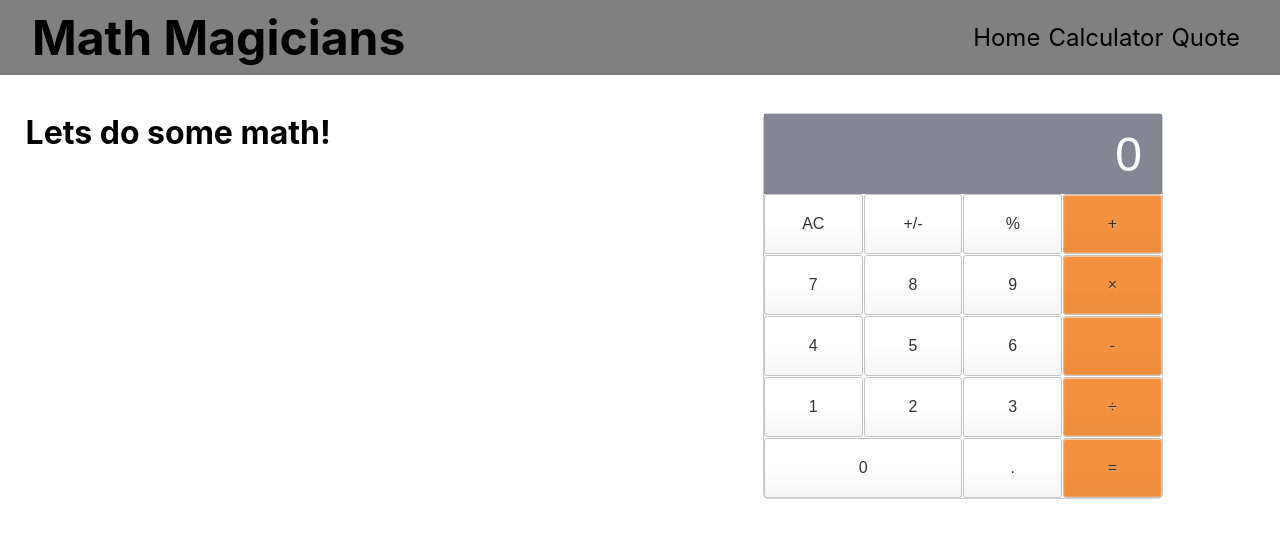
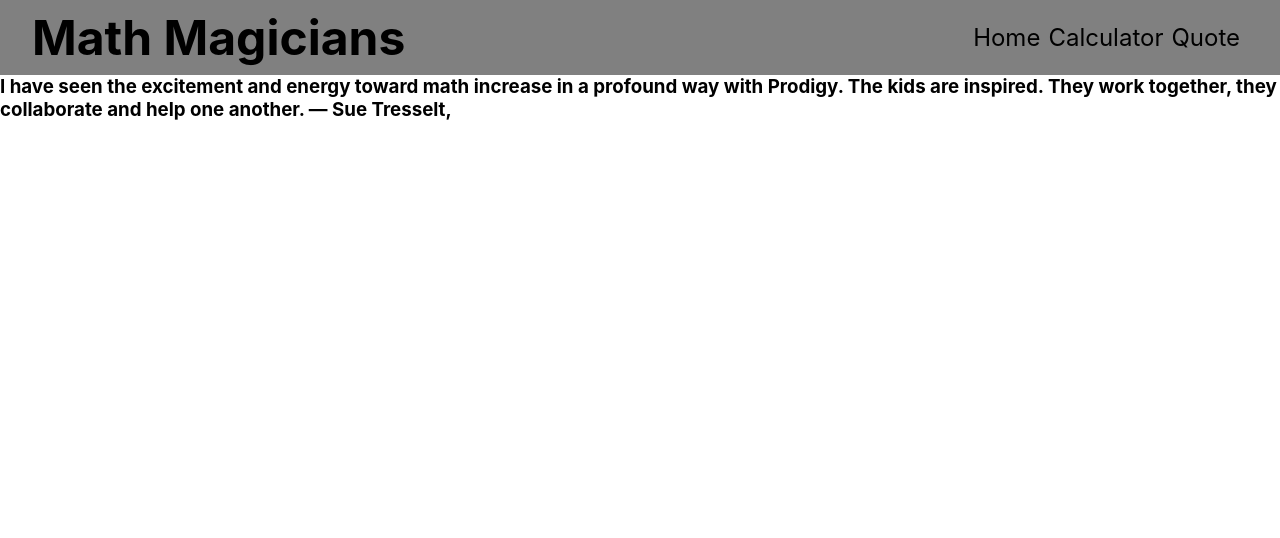
Before and after one commit to V-Blaze/math-magicians, a React (Create React App) app: page /quote in a window 1280 px wide. Shown: the top 538 px of the page. Built offline with nearby package versions, Linux system fonts and the light colour scheme.

Commit message:
install and setup react router

```diff
--- a/package.json
+++ b/package.json
@@ -9,6 +9,7 @@
     "big.js": "^6.2.1",
     "react": "^18.2.0",
     "react-dom": "^18.2.0",
+    "react-router-dom": "^6.4.4",
     "react-scripts": "5.0.1",
     "web-vitals": "^2.1.4"
   },
--- a/src/App.js
+++ b/src/App.js
@@ -1,8 +1,14 @@
 import React from 'react';
+import { BrowserRouter, Routes, Route } from 'react-router-dom';
+// stylesheet
 import './App.css';
 // components
 import Calculator from './components/Calculator';
 import Navbar from './components/Navbar';
+
+// pages
+import Home from './pages/Home';
+import Quote from './pages/Quote';
 
 // eslint-disable-next-line react/prefer-stateless-function
 class App extends React.Component {
@@ -10,7 +16,13 @@ class App extends React.Component {
     return (
       <>
         <Navbar />
-        <Calculator />
+        <BrowserRouter>
+          <Routes>
+            <Route path="/" element={<Home />} />
+            <Route path="calculator" element={<Calculator />} />
+            <Route path="quote" element={<Quote />} />
+          </Routes>
+        </BrowserRouter>
       </>
     );
   }
--- a/src/pages/Home.js
+++ b/src/pages/Home.js
@@ -1,7 +1,13 @@
 import React from 'react';
 
 const Home = () => (
-  <div>Home</div>
+  <div>
+    <h3>
+      Math magicians is a website for all fans of mathematics.
+      It is a Single Page App (SPA) that allows users to: Make simple calculations.
+      Read a random math-related quote.
+    </h3>
+  </div>
 );
 
 export default Home;
--- /dev/null
+++ b/src/pages/Quote.js
@@ -0,0 +1,13 @@
+import React from 'react';
+
+const Quote = () => (
+  <div>
+    <h3>
+      I have seen the excitement and energy toward math increase in a profound way with Prodigy.
+      The kids are inspired. They work together, they collaborate and help one another.
+      — Sue Tresselt,
+    </h3>
+  </div>
+);
+
+export default Quote;
```
Also changed, not shown: src/pages/Quote.jsx (deleted, +0 -9 lines), 1 other file (tests, documents, lock files or other folders).
